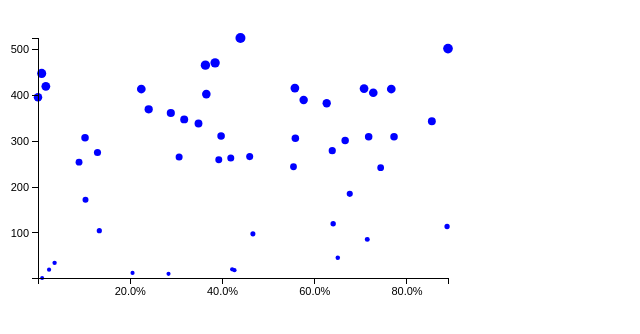
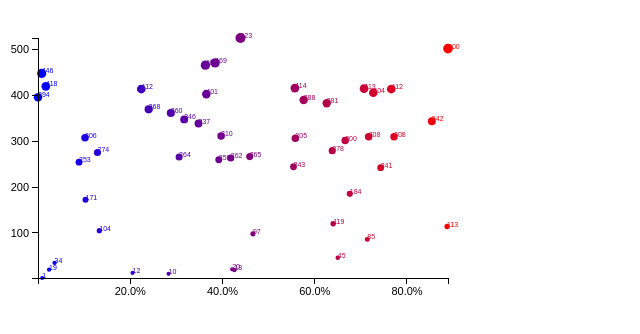
Before and after one commit to chuang93/MySite, a website: page examples/scatterplot.html in a window 1280 px wide. Shown: the whole page, without its empty margins (0-640 px from the left). Drawn offline with Linux system fonts and the light colour scheme.

Commit message:
added color scale

```diff
--- a/examples/scatterplot.html
+++ b/examples/scatterplot.html
@@ -66,7 +66,11 @@ var rScale = d3.scaleLinear()
                      .range([2, 5]);
 
 
-
+var colorScale =d3.scaleLinear() .domain([
+                      d3.min(dataset, function(d) { return d[0]; }),
+                      d3.max(dataset, function(d) { return d[0]; })
+                       ])
+                                  .range(["blue","red"]);
 
     var svg = d3.select("body")
             .append("svg")
@@ -86,7 +90,9 @@ var rScale = d3.scaleLinear()
   .attr("r", function(d) {
     return rScale(d[1]);
 })
-  .attr("fill", "blue");
+  .attr("fill", function(d){
+    return colorScale(d[0]);
+  });
 
 
 
@@ -94,22 +100,24 @@ var rScale = d3.scaleLinear()
    xAxis.tickFormat(formatAsPercentage);
    var yAxis=  d3.axisLeft(yScale).ticks(5);
 
-   // svg.selectAll("text")
-   // .data(dataset)
-   // .enter()
-   // .append("text")
-   // .text(function(d) {
-   //      return d[0] + "," + d[1];
-   // })
-   //  .attr("x", function(d) {
-   //      return xScale(d[0]);
-   // })
-   // .attr("y", function(d) {
-   //      return yScale(d[1]);
-   // })
-   //  .attr("font-family", "sans-serif")
-   // .attr("font-size", "11px")
-   // .attr("fill", "red");
+   svg.selectAll("text")
+   .data(dataset)
+   .enter()
+   .append("text")
+   .text(function(d) {
+        return d[1];
+   })
+    .attr("x", function(d) {
+        return xScale(d[0]);
+   })
+   .attr("y", function(d) {
+        return yScale(d[1]);
+   })
+    .attr("font-family", "sans-serif")
+   .attr("font-size", "7px")
+   .attr("fill", function(d){
+    return colorScale(d[0]);
+   });
 
 svg.append("g")
     .attr("class", "axis")
```
